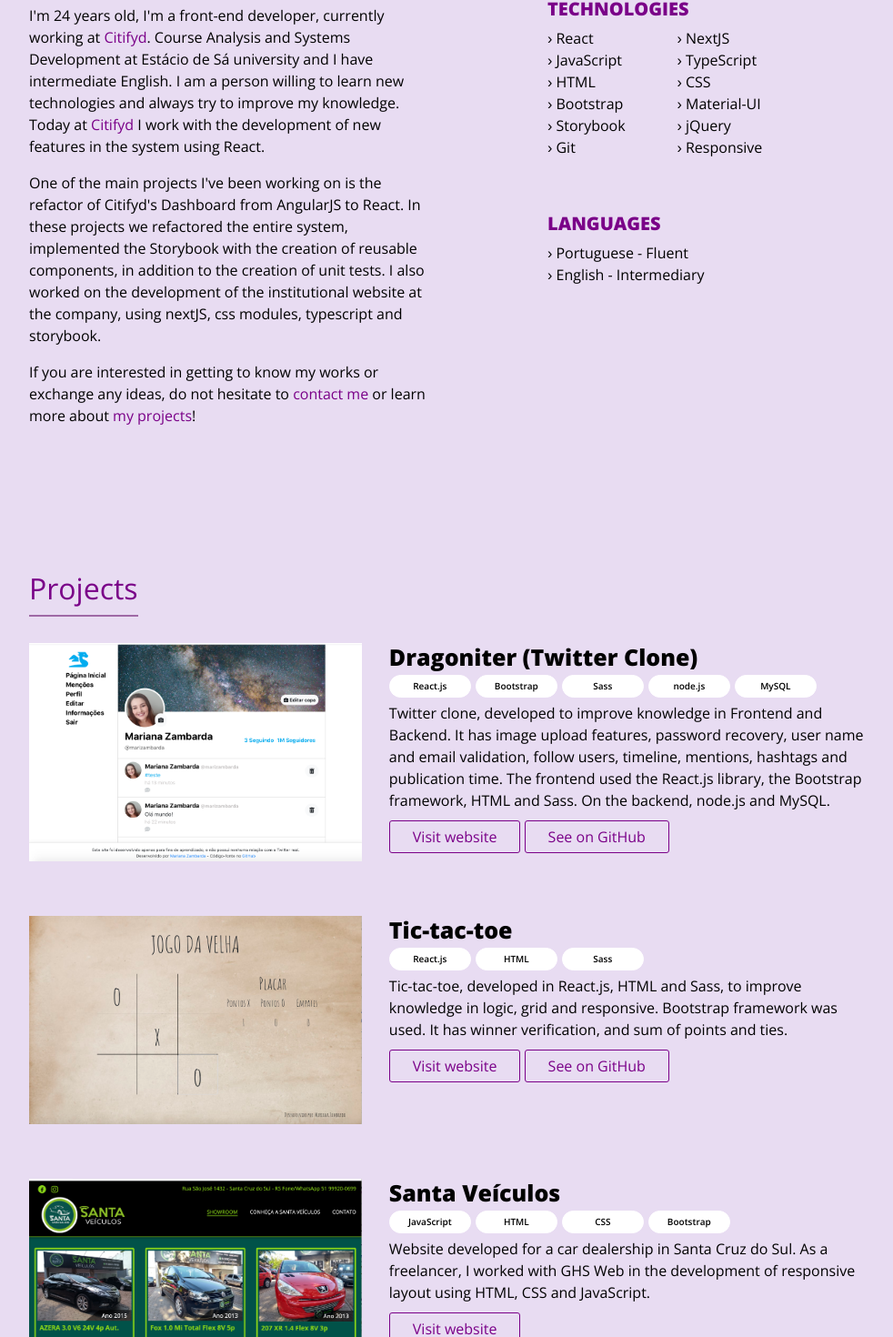
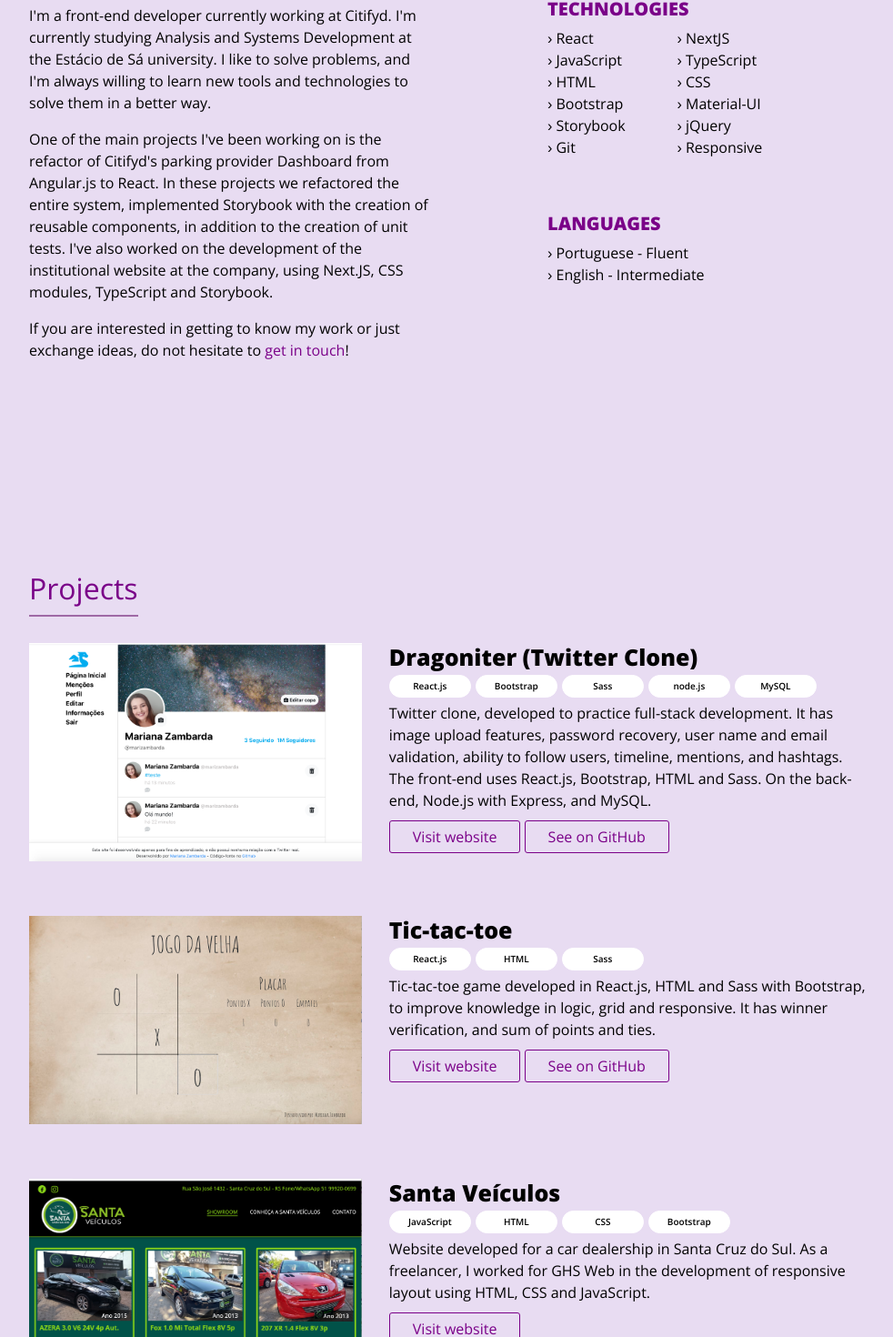
Before and after one commit to marizambarda/portfolio, a React (Create React App) app: page / in a window 1280 px wide. Shown: the part 966-2436 px from the top of the page at 91% size, without its empty margins (148-1130 px from the left). Built offline with nearby package versions, Linux system fonts and the light colour scheme.

Commit message:
change texts

```diff
--- a/src/pages/AboutPage/AboutPage.jsx
+++ b/src/pages/AboutPage/AboutPage.jsx
@@ -25,11 +25,8 @@
               <p>{t('about.citifydProjects')}</p>
               <p>
                 {replace(t('about.contact'), {
-                  'contact me': (
-                    <AnchorLink href='#contact'>contact me</AnchorLink>
-                  ),
-                  'my projects': (
-                    <AnchorLink href='#projects'>my projects</AnchorLink>
+                  'get in touch': (
+                    <AnchorLink href='#contact'>get in touch</AnchorLink>
                   ),
                   'entrar em contato comigo': (
                     <AnchorLink href='#contact'>
@@ -75,7 +72,7 @@
                     › {t('languages.portuguese')} - {t('languages.fluent')}
                   </li>
                   <li>
-                    › {t('languages.english')} - {t('languages.intermediary')}
+                    › {t('languages.english')} - {t('languages.intermediate')}
                   </li>
                 </ul>
               </div>
--- a/src/translations/en/common.json
+++ b/src/translations/en/common.json
@@ -8,24 +8,24 @@
     "contact": "Contact"
   },
   "about": {
-    "aboutMe": "I'm 24 years old, I'm a front-end developer, currently working at [Citifyd]. Course Analysis and Systems Development at Estácio de Sá university and I have intermediate English. I am a person willing to learn new technologies and always try to improve my knowledge. Today at [Citifyd] I work with the development of new features in the system using React.",
-    "citifydProjects": "One of the main projects I've been working on is the refactor of Citifyd's Dashboard from AngularJS to React. In these projects we refactored the entire system, implemented the Storybook with the creation of reusable components, in addition to the creation of unit tests. I also worked on the development of the institutional website at the company, using nextJS, css modules, typescript and storybook.",
-    "contact": "If you are interested in getting to know my works or exchange any ideas, do not hesitate to [contact me] or learn more about [my projects]!",
+    "aboutMe": "I'm a front-end developer currently working at Citifyd. I'm currently studying Analysis and Systems Development at the Estácio de Sá university. I like to solve problems, and I'm always willing to learn new tools and technologies to solve them in a better way.",
+    "citifydProjects": "One of the main projects I've been working on is the refactor of Citifyd's parking provider Dashboard from Angular.js to React. In these projects we refactored the entire system, implemented Storybook with the creation of reusable components, in addition to the creation of unit tests. I've also worked on the development of the institutional website at the company, using Next.JS, CSS modules, TypeScript and Storybook.",
+    "contact": "If you are interested in getting to know my work or just exchange ideas, do not hesitate to [get in touch]!",
     "technologies": "Technologies",
     "responsive": "Responsive"
   },
   "projects": {
     "twitterClone": {
       "title": "Twitter Clone",
-      "description": "Twitter clone, developed to improve knowledge in Frontend and Backend. It has image upload features, password recovery, user name and email validation, follow users, timeline, mentions, hashtags and publication time. The frontend used the React.js library, the Bootstrap framework, HTML and Sass. On the backend, node.js and MySQL."
+      "description": "Twitter clone, developed to practice full-stack development. It has image upload features, password recovery, user name and email validation, ability to follow users, timeline, mentions, and hashtags. The front-end uses React.js,  Bootstrap, HTML and Sass. On the back-end, Node.js with Express, and MySQL."
     },
-    "santaVeiculos": "Website developed for a car dealership in Santa Cruz do Sul. As a freelancer, I worked with GHS Web in the development of responsive layout using HTML, CSS and JavaScript.",
-    "tenisClub": "Portal developed with Wordpress for a club in Santa Cruz do Sul, I helped in the development of the custom theme using Bootstrap and jQuery, and also in the development of page types and custom post types.",
-    "pcVeiculos": "Website developed for a car dealership in Santa Cruz do Sul with GHS Web. In this project, knowledge in HTML, CSS and JavaScript was applied, as well as connection to the database using PHP and MySQL.",
-    "numa": "Website developed with GHS Web. I worked on the frontend applying knowledge in HTML, CSS and JavaScript, with responsive layout",
+    "santaVeiculos": "Website developed for a car dealership in Santa Cruz do Sul. As a freelancer, I worked for GHS Web in the development of responsive layout using HTML, CSS and JavaScript.",
+    "tenisClub": "Portal developed with Wordpress for a club in Santa Cruz do Sul, I worked on development of a custom theme using Bootstrap and jQuery, and also in the development of page types and custom post types.",
+    "pcVeiculos": "Website developed for a car dealership in Santa Cruz do Sul. In this project, knowledge in HTML, CSS and JavaScript was applied, as well as connection to the database using PHP and MySQL.",
+    "numa": "Website developed with GHS Web. I worked on the frontend applying knowledge in HTML, CSS and JavaScript, with responsive layout.",
     "jogoDaVelha": {
       "title": "Tic-tac-toe",
-      "description": "Tic-tac-toe, developed in React.js, HTML and Sass, to improve knowledge in logic, grid and responsive. Bootstrap framework was used. It has winner verification, and sum of points and ties."
+      "description": "Tic-tac-toe game developed in React.js, HTML and Sass with Bootstrap, to improve knowledge in logic, grid and responsive. It has winner verification, and sum of points and ties."
     },
     "visitWebsite": "Visit website",
     "seeOnGithub": "See on GitHub"
@@ -37,6 +37,6 @@
     "english":   "English",
     "portuguese": "Portuguese",
     "fluent": "Fluent",
-    "intermediary": "Intermediary"
+    "intermediate": "Intermediate"
   }
 }
--- a/src/translations/pt-BR/common.json
+++ b/src/translations/pt-BR/common.json
@@ -38,6 +38,6 @@
     "english":   "Inglês",
     "portuguese": "Português",
     "fluent": "Fluente",
-    "intermediary": "Intermediário"
+    "intermediate": "Intermediário"
   }
 }
```
